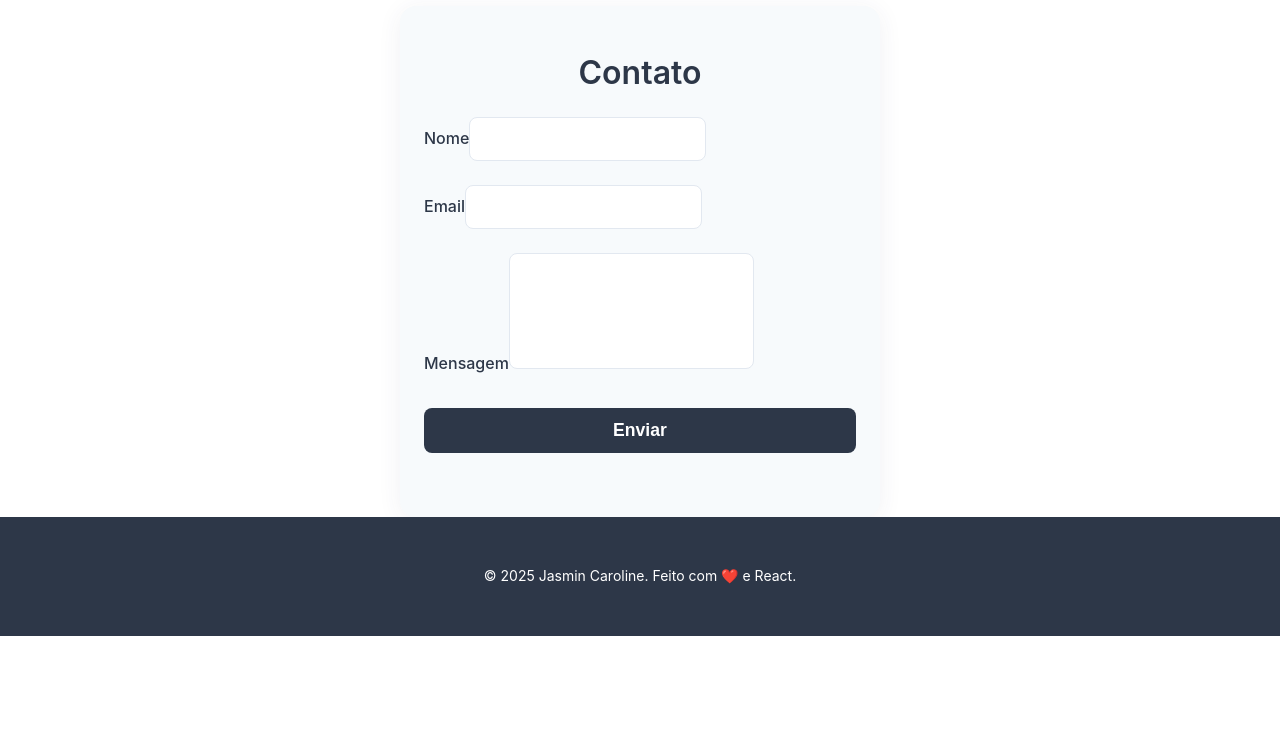
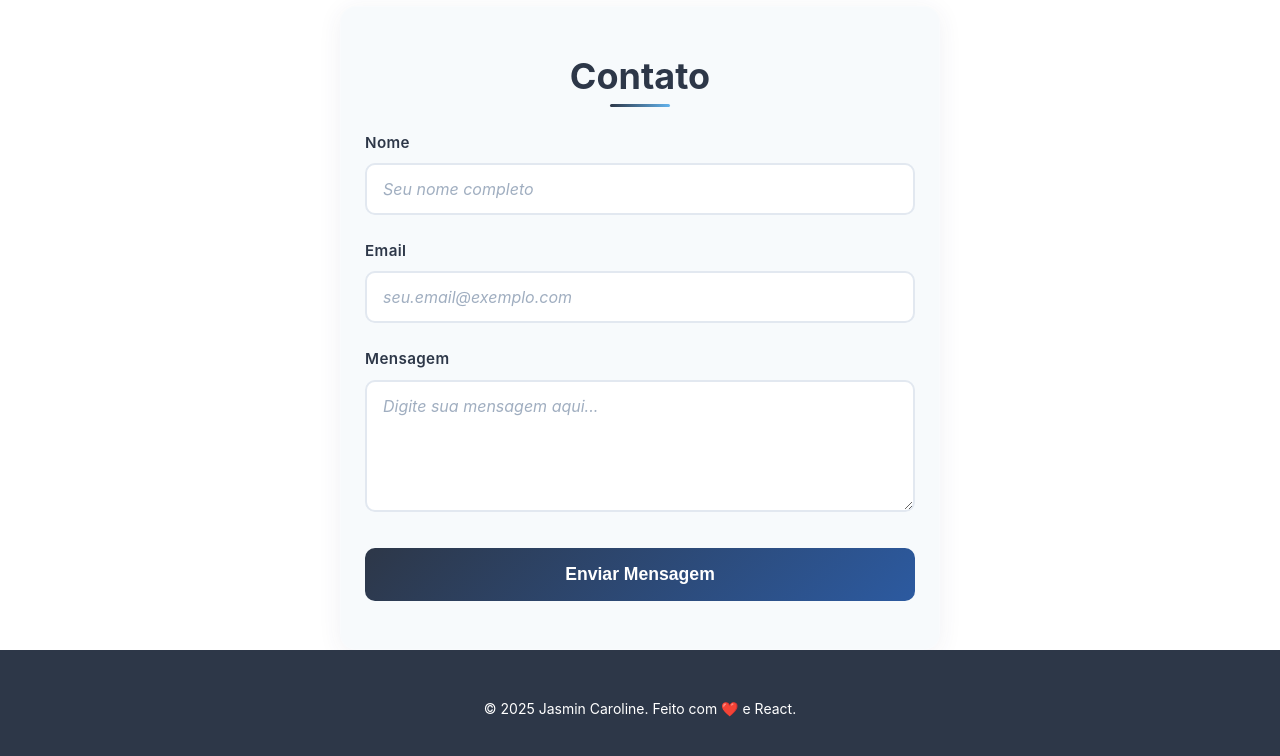
Before and after one commit to carloskvasir/jasmincaroline.dev, a React (Vite) app: page / in a window 1280 px wide. Shown: the part 1296-2052 px from the top of the page. Before the commit the page ends 1932 px from the top, so only its background shows below. Built offline with nearby package versions, Linux system fonts and the light colour scheme.

Commit message:
feat: restructure contact and about sections, enhance styles, and implement new layout components

```diff
--- /dev/null
+++ b/src/components/About.jsx
@@ -0,0 +1,26 @@
+import React from 'react'
+import {
+  AboutSection,
+  AboutTitle,
+  AboutContent,
+  AboutText,
+} from '../styles/Home.styles'
+
+const About = () => (
+  <AboutSection id='about'>
+    <AboutTitle>Sobre Mim</AboutTitle>
+    <AboutContent>
+      <AboutText>
+        Estudante dedicada e entusiasta do desenvolvimento frontend,
+        sempre em busca de aprender novas tecnologias e metodologias para
+        criar interfaces modernas e acessíveis.
+      </AboutText>
+      <AboutText>
+        Focada em React, JavaScript, HTML5 semântico e CSS moderno, com
+        paixão por UX/UI e acessibilidade web.
+      </AboutText>
+    </AboutContent>
+  </AboutSection>
+)
+
+export default About
--- /dev/null
+++ b/src/components/ContactSection.jsx
@@ -0,0 +1,71 @@
+import React, { useState } from 'react';
+import { ContactSection as StyledContactSection } from '../styles/Contact.styles';
+
+const ContactSection = () => {
+  const [submitted, setSubmitted] = useState(false);
+
+  const handleSubmit = (e) => {
+    e.preventDefault();
+    setSubmitted(true);
+
+    // Reset form after showing success message
+    setTimeout(() => {
+      setSubmitted(false);
+      e.target.reset();
+    }, 3000);
+  };
+
+  return (
+    <StyledContactSection id="contact">
+      <h2>Contato</h2>
+      {submitted ? (
+        <div className="success-message">
+          Mensagem enviada com sucesso! Obrigado pelo contato.
+        </div>
+      ) : (
+        <form
+          name="contact"
+          method="POST"
+          data-netlify="true"
+          onSubmit={handleSubmit}
+        >
+          <input type="hidden" name="form-name" value="contact" />
+
+          <label>
+            Nome
+            <input
+              type="text"
+              name="nome"
+              placeholder="Seu nome completo"
+              required
+            />
+          </label>
+
+          <label>
+            Email
+            <input
+              type="email"
+              name="email"
+              placeholder="seu.email@exemplo.com"
+              required
+            />
+          </label>
+
+          <label>
+            Mensagem
+            <textarea
+              name="mensagem"
+              rows={5}
+              placeholder="Digite sua mensagem aqui..."
+              required
+            />
+          </label>
+
+          <button type="submit">Enviar Mensagem</button>
+        </form>
+      )}
+    </StyledContactSection>
+  );
+};
+
+export default ContactSection;
--- /dev/null
+++ b/src/components/Layout.jsx
@@ -0,0 +1,17 @@
+import React from 'react'
+import Header from './Header'
+import { PageContainer, MainContent, Footer } from '../styles/Home.styles'
+
+const Layout = ({ children }) => (
+  <PageContainer>
+    <Header />
+    <MainContent>
+      {children}
+    </MainContent>
+    <Footer>
+      <p>&copy; 2025 Jasmin Caroline. Feito com ❤️ e React.</p>
+    </Footer>
+  </PageContainer>
+)
+
+export default Layout
--- /dev/null
+++ b/src/components/index.js
@@ -0,0 +1,14 @@
+// Layout components
+export { default as Layout } from './Layout'
+export { default as Header } from './Header'
+
+// Page sections
+export { default as Hero } from './Hero'
+export { default as About } from './About'
+export { default as ContactSection } from './ContactSection'
+
+// Utility components
+export { default as OptimizedImage } from './OptimizedImage'
+export { default as SocialLinks } from './SocialLinks'
+export { default as SEOProvider } from './SEOProvider'
+export { default as SEOHead } from './SEOHead'
--- a/src/pages/Contact.jsx
+++ /dev/null
@@ -1,39 +0,0 @@
-import React, { useState } from 'react';
-import { ContactSection } from '../styles/Contact.styles';
-
-const Contact = () => {
-  const [submitted, setSubmitted] = useState(false);
-
-  return (
-    <ContactSection id="contact">
-      <h2>Contato</h2>
-      {submitted ? (
-        <div className="success-message">Mensagem enviada com sucesso! Obrigado pelo contato.</div>
-      ) : (
-        <form
-          name="contact"
-          method="POST"
-          data-netlify="true"
-          onSubmit={() => setSubmitted(true)}
-        >
-          <input type="hidden" name="form-name" value="contact" />
-          <label>
-            Nome
-            <input type="text" name="nome" required />
-          </label>
-          <label>
-            Email
-            <input type="email" name="email" required />
-          </label>
-          <label>
-            Mensagem
-            <textarea name="mensagem" rows={5} required />
-          </label>
-          <button type="submit">Enviar</button>
-        </form>
-      )}
-    </ContactSection>
-  );
-};
-
-export default Contact;
--- a/src/pages/Home.jsx
+++ b/src/pages/Home.jsx
@@ -1,26 +1,11 @@
 import React from 'react'
-import Header from '../components/Header'
-import Contact from './Contact'
-import SocialLinks from '../components/SocialLinks'
-import OptimizedImage from '../components/OptimizedImage'
-import SEOProvider from '../components/SEOProvider'
-import profileImage from '../assets/image.png'
 import {
-  PageContainer,
-  MainContent,
-  HeroSection,
-  ProfileFigure,
-  HeroTitleGroup,
-  HeroTitle,
-  HeroSubtitle,
-  HeroDescription,
-  AboutSection,
-  AboutTitle,
-  AboutContent,
-  AboutText,
-  Footer,
-} from '../styles/Home.styles'
-import { ContactSection } from '../styles/Contact.styles'
+  Layout,
+  Hero,
+  About,
+  ContactSection,
+  SEOProvider
+} from '../components'
 
 const Home = () => (
   <SEOProvider
@@ -32,59 +17,11 @@ const Home = () => (
         'jasmin caroline, portfolio frontend, react developer, javascript, html5, css3, desenvolvedora web, UI/UX, programadora',
     }}
   >
-    <PageContainer>
-      <Header />
-
-      <MainContent>
-        <HeroSection id='hero'>
-          <ProfileFigure>
-            <OptimizedImage
-              src={profileImage}
-              alt='Jasmin Caroline - Desenvolvedora Frontend especialista em React e JavaScript'
-              size='200px'
-              mobileSizes={{ md: '150px', sm: '120px' }}
-              loading='eager'
-              decoding='async'
-              rounded={true}
-            />
-          </ProfileFigure>
-
-          <HeroTitleGroup>
-            <HeroTitle>Olá, sou Jasmin Caroline!</HeroTitle>
-            <HeroSubtitle>Futura Desenvolvedora Frontend</HeroSubtitle>
-          </HeroTitleGroup>
-
-          <HeroDescription>
-            Apaixonada por tecnologia, design e desenvolvimento web.
-            Transformando ideias em experiências digitais incríveis através do
-            código. Em busca do primeiro desafio como desenvolvedora front-end!
-          </HeroDescription>
-
-          <SocialLinks />
-        </HeroSection>
-
-        <AboutSection id='about'>
-          <AboutTitle>Sobre Mim</AboutTitle>
-          <AboutContent>
-            <AboutText>
-              Estudante dedicada e entusiasta do desenvolvimento frontend,
-              sempre em busca de aprender novas tecnologias e metodologias para
-              criar interfaces modernas e acessíveis.
-            </AboutText>
-            <AboutText>
-              Focada em React, JavaScript, HTML5 semântico e CSS moderno, com
-              paixão por UX/UI e acessibilidade web.
-            </AboutText>
-          </AboutContent>
-        </AboutSection>
-
-  <Contact />
-      </MainContent>
-
-      <Footer>
-        <p>&copy; 2025 Jasmin Caroline. Feito com ❤️ e React.</p>
-      </Footer>
-    </PageContainer>
+    <Layout>
+      <Hero />
+      <About />
+      <ContactSection />
+    </Layout>
   </SEOProvider>
 )
 
--- a/src/styles/Contact.styles.js
+++ b/src/styles/Contact.styles.js
@@ -1,73 +1,163 @@
 import styled from 'styled-components';
 
 export const ContactSection = styled.section`
-  max-width: 480px;
-  margin: 0 auto;
-  padding: 48px 24px 64px 24px;
+  max-width: 600px;
+  margin: 64px auto 0;
+  padding: 48px 24px;
   background: var(--color-bg-alt, #f9f9fb);
   border-radius: 16px;
   box-shadow: 0 4px 24px rgba(50, 50, 93, 0.07);
-  margin-top: 64px;
-  margin-bottom: 0;
+  border: 1px solid rgba(255, 255, 255, 0.2);
+
+  @media (max-width: 768px) {
+    margin: 48px auto 0;
+    padding: 32px 20px;
+    border-radius: 12px;
+  }
 
   h2 {
-    font-size: 2rem;
-    margin-bottom: 1.5rem;
+    font-size: 2.25rem;
+    margin-bottom: 2rem;
     color: var(--color-primary, #3182ce);
     text-align: center;
+    font-weight: 700;
+    position: relative;
+
+    &::after {
+      content: '';
+      position: absolute;
+      bottom: -8px;
+      left: 50%;
+      transform: translateX(-50%);
+      width: 60px;
+      height: 3px;
+      background: linear-gradient(90deg, var(--color-primary, #3182ce), #63b3ed);
+      border-radius: 2px;
+    }
+
+    @media (max-width: 768px) {
+      font-size: 1.875rem;
+      margin-bottom: 1.5rem;
+    }
   }
 
   form {
     display: flex;
     flex-direction: column;
-    gap: 20px;
+    gap: 24px;
+    margin-top: 2rem;
   }
 
   label {
-    font-weight: 500;
+    display: flex;
+    flex-direction: column;
+    font-weight: 600;
     color: var(--color-text, #22223b);
-    margin-bottom: 0.25rem;
+    font-size: 0.95rem;
+    letter-spacing: 0.025em;
   }
 
   input,
   textarea {
-    padding: 12px 14px;
-    border: 1px solid #e2e8f0;
-    border-radius: 8px;
+    margin-top: 8px;
+    padding: 14px 16px;
+    border: 2px solid #e2e8f0;
+    border-radius: 10px;
     font-size: 1rem;
     background: #fff;
     color: #22223b;
-    transition: border 0.2s;
-    resize: none;
+    transition: all 0.3s ease;
+    resize: vertical;
+    font-family: inherit;
+
+    &::placeholder {
+      color: #a0aec0;
+      font-style: italic;
+    }
+
+    &:focus {
+      border-color: var(--color-primary, #3182ce);
+      outline: none;
+      box-shadow: 0 0 0 3px rgba(49, 130, 206, 0.1);
+      transform: translateY(-1px);
+    }
+
+    &:hover {
+      border-color: #cbd5e0;
+    }
   }
 
-  input:focus,
-  textarea:focus {
-    border-color: var(--color-primary, #3182ce);
-    outline: none;
+  textarea {
+    min-height: 120px;
+    resize: vertical;
   }
 
   button[type='submit'] {
-    background: var(--color-primary, #3182ce);
+    background: linear-gradient(135deg, var(--color-primary, #3182ce), #2c5aa0);
     color: #fff;
     border: none;
-    border-radius: 8px;
-    padding: 12px 0;
+    border-radius: 10px;
+    padding: 16px 0;
     font-size: 1.1rem;
     font-weight: 600;
     cursor: pointer;
-    margin-top: 8px;
-    transition: background 0.2s;
-  }
+    margin-top: 12px;
+    transition: all 0.3s ease;
+    position: relative;
+    overflow: hidden;
 
-  button[type='submit']:hover {
-    background: #225ea8;
+    &::before {
+      content: '';
+      position: absolute;
+      top: 0;
+      left: -100%;
+      width: 100%;
+      height: 100%;
+      background: linear-gradient(90deg, transparent, rgba(255, 255, 255, 0.2), transparent);
+      transition: left 0.5s;
+    }
+
+    &:hover {
+      background: linear-gradient(135deg, #2c5aa0, #1e3a8a);
+      transform: translateY(-2px);
+      box-shadow: 0 8px 25px rgba(49, 130, 206, 0.3);
+
+      &::before {
+        left: 100%;
+      }
+    }
+
+    &:active {
+      transform: translateY(0);
+    }
+
+    @media (max-width: 768px) {
+      font-size: 1rem;
+      padding: 14px 0;
+    }
   }
 
   .success-message {
     color: var(--color-success, #38a169);
     font-weight: 600;
     text-align: center;
-    margin-top: 2rem;
+    font-size: 1.1rem;
+    padding: 24px;
+    background: rgba(56, 161, 105, 0.1);
+    border-radius: 10px;
+    border: 2px solid rgba(56, 161, 105, 0.3);
+    margin-top: 1rem;
+    animation: slideIn 0.5s ease-out;
+  }
+
+  @keyframes slideIn {
+    from {
+      opacity: 0;
+      transform: translateY(20px);
+    }
+    to {
+      opacity: 1;
+      transform: translateY(0);
+    }
   }
 `;
```
Also changed, not shown: src/components/Hero.jsx (added, +43 -0 lines).
